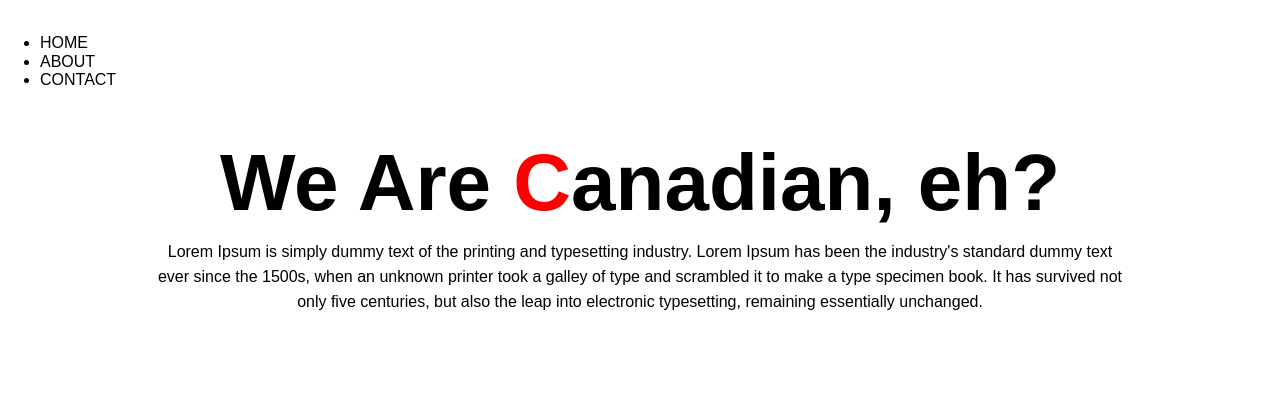
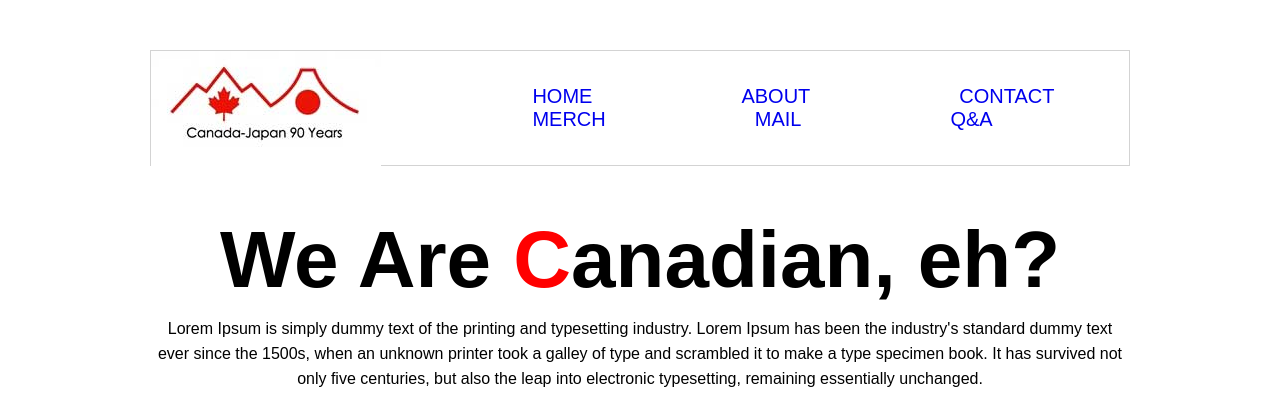
Before and after one commit to mynamestak/canada-day, a plain HTML site: page index.html in a window 1280 px wide. Shown: the top 408 px of the page. Drawn offline with Linux system fonts and the light colour scheme; a web font is replaced by a local one.

Commit message:
added nav bar

```diff
--- a/css/style.css
+++ b/css/style.css
@@ -4,10 +4,56 @@ body {
 }
 
 /*Takuya*/
+/* using nav */
+header {
+    margin: 50px 150px 0 150px;
+    display: flex;
+    justify-content: space-between;
+    border: 1px solid lightgray;
+    height: 114px;
+}
 
+/* nav {
+    width: 50%;
+}
 
+.menu {
+    border: 1px solid lightgray;
+    display: flex;
+    border-collapse: collapse;
+} */
 
+li {
+    list-style: none;
+    padding: 0 74.5px;
+}
 
+/* .homeimg {
+    padding: 0 30px;
+    width: auto;
+    height: 120px;
+} */
+
+nav {
+    margin: auto 0 auto 0;
+}
+
+.headerleft {
+    display: flex;
+}
+
+.menu {
+    font-size: 1.25rem;
+}
+
+a:link {
+    text-decoration: none;
+}
+
+a:visited {
+    color: black;
+    text-decoration: none;
+}
 
 /*ORE*/
 
--- a/index.html
+++ b/index.html
@@ -2,7 +2,7 @@
 <html lang="en">
 <head>
     <meta charset="UTF-8">
-    <title>Title</title>
+    <title>Canad days</title>
     <link rel="stylesheet" href="./css/normalize.css">
     <link rel="stylesheet" href="./css/style.css">
     <link href="https://fonts.googleapis.com/css?family=B612&display=swap" rel="stylesheet">
@@ -11,14 +11,20 @@
 
 <!--Takuya-->
 <header >
-    <img src="#" alt="">
+    <a href="#"><img class="homeimg" src="./img/header-img.jpg" alt="header image"></a>
     <nav>
-        <ul>
-            <li>HOME</li>
-            <li>ABOUT</li>
-            <li>CONTACT</li>
-        </ul>
+        <div class="headerleft">
+            <a href="#" class="menu"><li>HOME</li></a>
+            <a href="#" class="menu"><li>ABOUT</li></a>
+            <a href="#" class="menu"><li>CONTACT</li></a>
+        </div>
+        <div class="headerleft">
+            <a href="#" class="menu"><li>MERCH</li></a>
+            <a href="#" class="menu"><li>MAIL</li></a>
+            <a href="#" class="menu"><li>Q&A</li></a>
+        </div>
     </nav>
+
 </header>
 
 <!--ORE-->
```
Also changed, not shown: img/1x/Asset 5.png (added), img/header-img.jpg (added).
